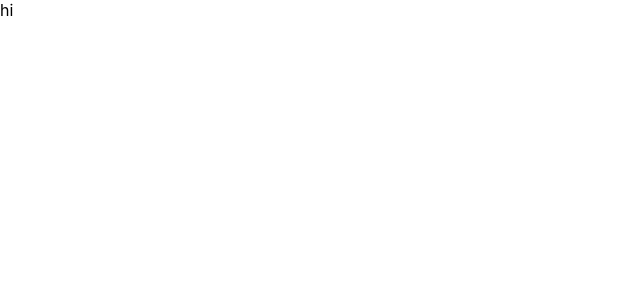
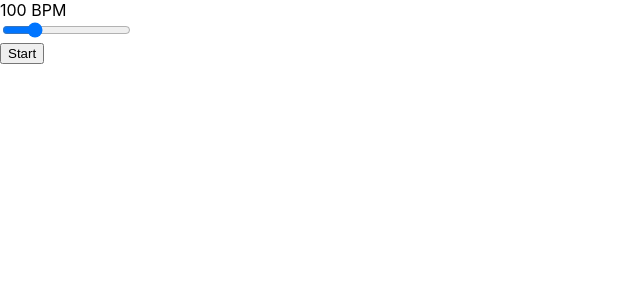
Before and after one commit to FrankieBoye/metronome, a React (Create React App) app: page / in a window 1280 px wide. Shown: the top 300 px of the page, without its empty margins (0-640 px from the left). Built offline with nearby package versions, Linux system fonts and the light colour scheme.

Commit message:
added bpm slider and start button

```diff
--- a/src/Metronome.js
+++ b/src/Metronome.js
@@ -3,8 +3,18 @@
 
 class Metronome extends Component {
   render() {
-    return <div className='metronome'>hi</div>;
+    let bpm = 100;
+    let playing = false;
+
+    return (
+      <div className="metronome">
+        <div classname="bpm-slider">
+          <div>{bpm} BPM</div>
+          <input type="range" min="60" max="240" value={bpm} />
+        </div>
+        <button>{playing ? 'Stop' : 'Start'}</button>
+      </div>
+    );
   }
 }
-
 export default Metronome;
```
